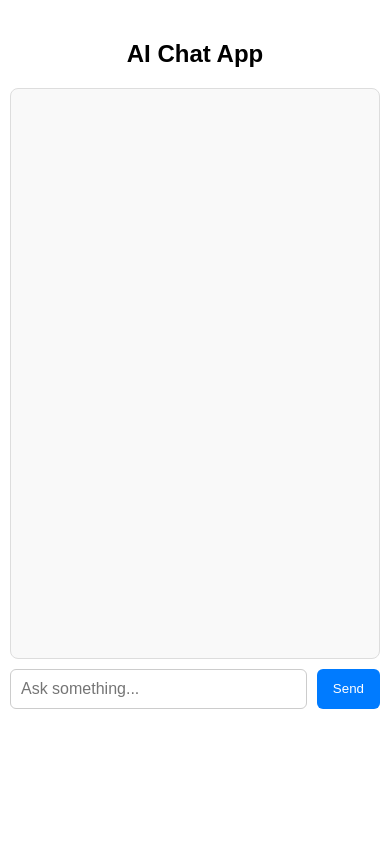
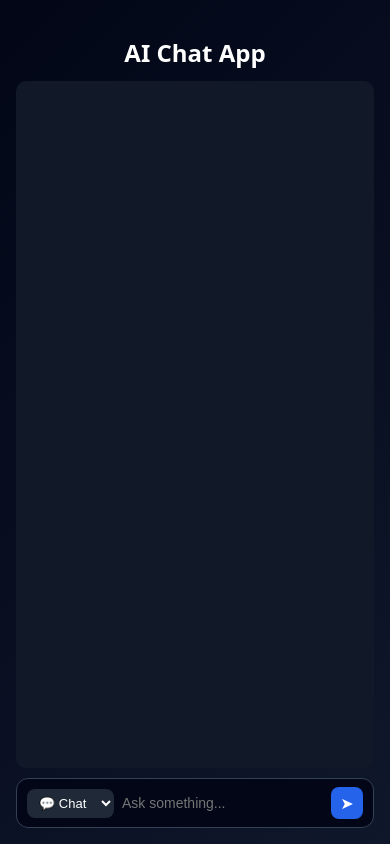
Before and after one commit to RohitKuwar/ai-chat-app, a React (Create React App) app in the folder client/: page / in a window 390 px wide. Built offline with nearby package versions, Linux system fonts and the light colour scheme.

Commit message:
feat: enhance UI styling and implement chat modes for improved user experience

```diff
--- a/client/src/App.css
+++ b/client/src/App.css
@@ -1,110 +1,202 @@
+/* 🌍 Base */
 body {
-  font-size: 16px;
+  margin: 0;
+  background: linear-gradient(135deg, #020617, #0f172a);
+  font-family: system-ui, sans-serif;
 }
 
+/* 🧱 App */
 .app {
-  max-width: 800px;
-  margin: 40px auto;
-  font-family: Arial, sans-serif;
+  display: flex;
+  justify-content: center;
+  height: 100vh;
 }
 
+/* 📦 Container */
+.chat-container {
+  width: 100%;
+  max-width: 800px;
+  display: flex;
+  flex-direction: column;
+  padding: 16px;
+}
+
+/* 🧠 Title */
 h2 {
   text-align: center;
+  color: white;
+  margin-bottom: 12px;
 }
 
+/* 💬 Chat Box */
 .chat-box {
-  border: 1px solid #ddd;
+  flex: 1;
+  overflow-y: auto;
+  background: #111827;
+  border-radius: 10px;
+  padding: 12px;
+  display: flex;
+  flex-direction: column;
+  gap: 10px;
+}
+
+/* 💬 Messages */
+.message {
+  max-width: 80%;
+  padding: 0px 10px;
+  border-radius: 10px;
+  color: white;
+  line-height: 1.5;
+  font-size: 14px;
+  word-wrap: break-word;
+  overflow-wrap: break-word;
+  word-break: break-word;
+}
+
+.message h1 {
+  font-size: 24px;
+}
+
+.message h2 {
+  font-size: 20px;
+  text-align: left;
+}
+
+/* 🧾 Markdown Fix */
+.message p {
+  margin: 6px 0;
+}
+
+/* 💻 CODE BLOCK FIX (IMPORTANT) */
+.message pre {
+  overflow-x: auto;
+  white-space: pre-wrap;   /* 🔥 allows wrapping */
+  word-break: break-word;
+  background: #020617;
   padding: 10px;
-  height: 60vh;
-  overflow-y: auto;
-  background: #f9f9f9;
   border-radius: 8px;
 }
 
-.message {
-  font-size: 0.9rem;
-  padding: 2px 12px;
-  margin: 8px 0;
-  max-width: 80%;
+/* INLINE CODE */
+.message code {
+  background: #020617;
+  padding: 2px 6px;
+  border-radius: 6px;
+}
+
+/* 👤 User */
+.message.user {
+  /* align-self: flex-end;
+  background: #2563eb; */
+  background: linear-gradient(135deg, #2563eb, #1d4ed8);
+  color: white;
+  margin-left: auto;
+  text-align: left;
+  border-bottom-right-radius: 4px;
+}
+
+/* 🤖 AI */
+.message.ai {
+  /* align-self: flex-start;
+  background: #1f2937; */
+
+  background: #1e293b;
+  color: #e2e8f0;
+  margin-right: auto;
+  border-bottom-left-radius: 4px;
+}
+
+/* 🔥 Scrollbar Styling */
+.chat-box::-webkit-scrollbar {
+  width: 6px;
+}
+
+.chat-box::-webkit-scrollbar-track {
+  background: transparent;
+}
+
+.chat-box::-webkit-scrollbar-thumb {
+  background: #374151;
   border-radius: 10px;
-  /* line-height: 1.4; */
+}
+
+.chat-box::-webkit-scrollbar-thumb:hover {
+  background: #4b5563;
+}
+
+/* 🧾 Input Wrapper */
+.input-wrapper {
+  margin-top: 10px;
+}
+
+/* 🔥 Input Bar (MAIN UPGRADE) */
+.input-bar {
+  display: flex;
+  align-items: center;
+  gap: 10px;
+  background: #020617;
+  border: 1px solid #334155;
+  border-radius: 12px;
+  padding: 8px 10px;
+}
+
+/* ✍️ Input */
+.input-bar input {
+  flex: 1;
+  background: transparent;
+  border: none;
+  outline: none;
+  color: white;
+  font-size: 14px;
+}
+
+/* 🔽 Dropdown (Modern Look) */
+.mode-select {
+  background: #1f2937;
+  color: white;
+  border: none;
+  border-radius: 8px;
+  padding: 6px 8px;
+  cursor: pointer;
+  font-size: 13px;
+}
+
+/* 🔘 Send Button */
+.send-btn {
+  background: #2563eb;
+  border: none;
+  color: white;
+  border-radius: 8px;
+  width: 36px;
+  height: 36px;
+  cursor: pointer;
+  font-size: 16px;
+  display: flex;
+  align-items: center;
+  justify-content: center;
+}
+
+.send-btn:hover {
+  background: #1d4ed8;
+}
+
+/* ✨ Slight Glow Effect */
+.message.assistant {
+  background: #1f2937;
 }
 
 .message.user {
-  background: #007bff;
-  color: white;
-  margin-left: auto;
+  background: #2563eb;
 }
 
-.message.ai {
-  background: #e5e5ea;
-  color: black;
-  margin-right: auto;
-}
-
-.message.ai h3 {
-  margin: 5px 0;
-}
-
-.message.ai p {
-  margin: 5px 0;
-}
-
-.message.ai code {
-  background: #eee;
-  padding: 2px 5px;
-  border-radius: 4px;
-}
-
-.input-box {
-  display: flex;
-  margin-top: 10px;
-  gap: 10px;
-}
-
-input {
-  font-size: 1rem;
-  flex: 1;
-  padding: 10px;
-  border-radius: 6px;
-  border: 1px solid #ccc;
-}
-
-textarea {
-  font-size: 1rem;
-  flex: 1;
-  padding: 10px;
-  border-radius: 6px;
-  border: 1px solid #ccc;
-  resize: none;
-}
-
-button {
-  padding: 10px 16px;
-  border: none;
-  background: #007bff;
-  color: white;
-  border-radius: 6px;
-  cursor: pointer;
-}
-
-button:disabled {
-  background: #999;
-  cursor: not-allowed;
-}
-
+/* 📱 Mobile */
 @media (max-width: 600px) {
-  .app {
-    margin-left: 10px;
-    margin-right: 10px;
+  .input-bar {
+    gap: 6px;
   }
 
-  .chat-box {
-    height: 65vh;
-  }
-
-  .message {
-    max-width: 90%;
-    font-size: 0.95rem;
+  .send-btn {
+    width: 32px;
+    height: 32px;
   }
 }
--- a/client/src/App.js
+++ b/client/src/App.js
@@ -1,4 +1,4 @@
-import { useState } from "react";
+import { useState, useEffect, useRef } from "react";
 import axios from "axios";
 import ReactMarkdown from "react-markdown";
 import "./App.css";
@@ -7,6 +7,17 @@ function App() {
   const [message, setMessage] = useState("");
   const [messages, setMessages] = useState([]);
   const [loading, setLoading] = useState(false);
+  const [mode, setMode] = useState("chat");
+  const inputRef = useRef();
+  const chatEndRef = useRef(null);
+
+  useEffect(() => {
+    inputRef.current?.focus();
+  }, []);
+
+  useEffect(() => {
+    chatEndRef.current?.scrollIntoView({ behavior: "smooth" });
+  }, [messages, loading]);
 
   const SUMMARY_THRESHOLD = 6;
 
@@ -23,7 +34,7 @@ function App() {
       /* 🔥 STEP 1: Summarize if needed */
       if (updatedMessages.length > SUMMARY_THRESHOLD) {
         const summaryRes = await axios.post(
-          `${process.env.REACT_APP_API_URL}/summarize`,
+          `http://localhost:5000/summarize`,
           {
             messages: updatedMessages.slice(0, -3),
             secret: process.env.REACT_APP_SECRET,
@@ -42,9 +53,10 @@ function App() {
 
       /* 🔥 STEP 2: Chat API */
       const res = await axios.post(
-        `${process.env.REACT_APP_API_URL}/chat`,
+        `http://localhost:5000/chat`,
         {
           messages: updatedMessages,
+          mode,
           secret: process.env.REACT_APP_SECRET,
         }
       );
@@ -67,52 +79,59 @@ function App() {
 
   return (
   <div className="app">
+    <div className="chat-container">
+
       <h2>AI Chat App</h2>
 
+      {/* Chat Messages */}
       <div className="chat-box">
         {messages.map((msg, i) => (
-          <div
-            key={i}
-            className={`message ${msg.role === "user" ? "user" : "ai"}`}
-          >
+          <div key={i} className={`message ${msg.role === "user" ? "user" : "ai"}`}>
             <ReactMarkdown>{msg.content}</ReactMarkdown>
           </div>
         ))}
 
-        {loading && <div className="message ai">Thinking in steps...</div>}
+        {loading && <div className="message assistant">Thinking...</div>}
+
+        <div ref={chatEndRef} />
       </div>
 
-      <div className="input-box">
+      {/* Input Area */}
+      <div className="input-wrapper">
+        <div className="input-bar">
+
+          {/* Mode Dropdown */}
+          <select
+            value={mode}
+            onChange={(e) => setMode(e.target.value)}
+            className="mode-select"
+          >
+            <option value="chat">💬 Chat</option>
+            <option value="code">💻 Code</option>
+            <option value="blog">📝 Blog</option>
+          </select>
+
+          {/* Input */}
           <input
+            ref={inputRef}
             value={message}
             onChange={(e) => setMessage(e.target.value)}
             placeholder="Ask something..."
             disabled={loading}
             onKeyDown={(e) => {
-            if (e.key === "Enter" && !e.shiftKey && !loading) {
-              e.preventDefault();
+              if (e.key === "Enter") {
                 sendMessage();
               }
             }}
           />
 
-        {/* <textarea
-          value={message}
-          onChange={(e) => setMessage(e.target.value)}
-          placeholder="Ask something..."
-          rows={2}
-          disabled={loading}
-          onKeyDown={(e) => {
-            if (e.key === "Enter" && !e.shiftKey && !loading) {
-              e.preventDefault();
-              sendMessage();
-            }
-          }}
-        /> */}
+          {/* Send Button */}
+          <button onClick={sendMessage} disabled={loading} className="send-btn">
+            ➤
+          </button>
 
-        <button onClick={sendMessage} disabled={loading}>
-          {loading ? "Sending..." : "Send"}
-        </button>
+        </div>
+      </div>
     </div>
   </div>
 );
```
Also changed, not shown: 2 other files (tests, documents, lock files or other folders). Lines whose indentation alone changed are shown as unchanged.
